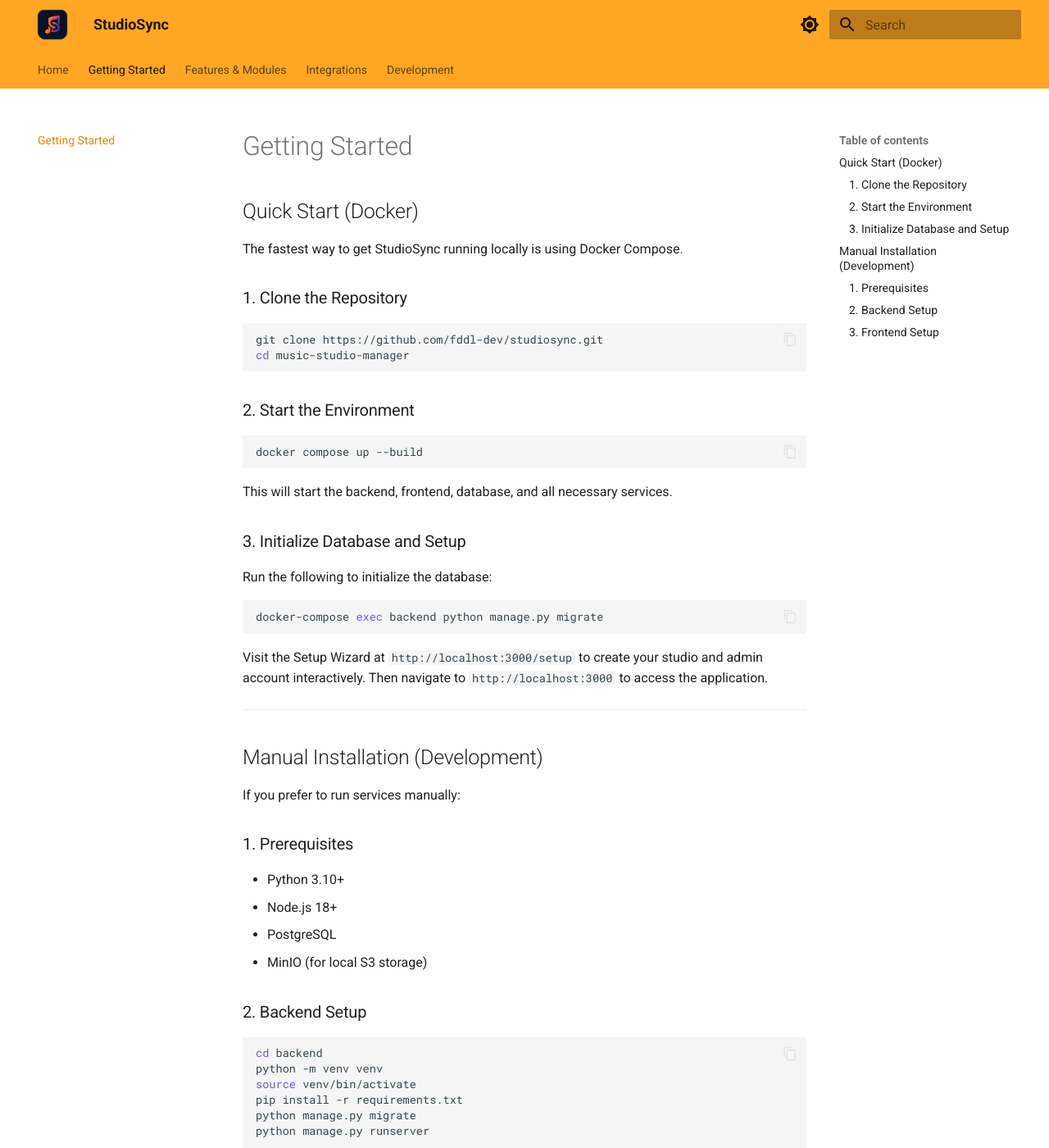
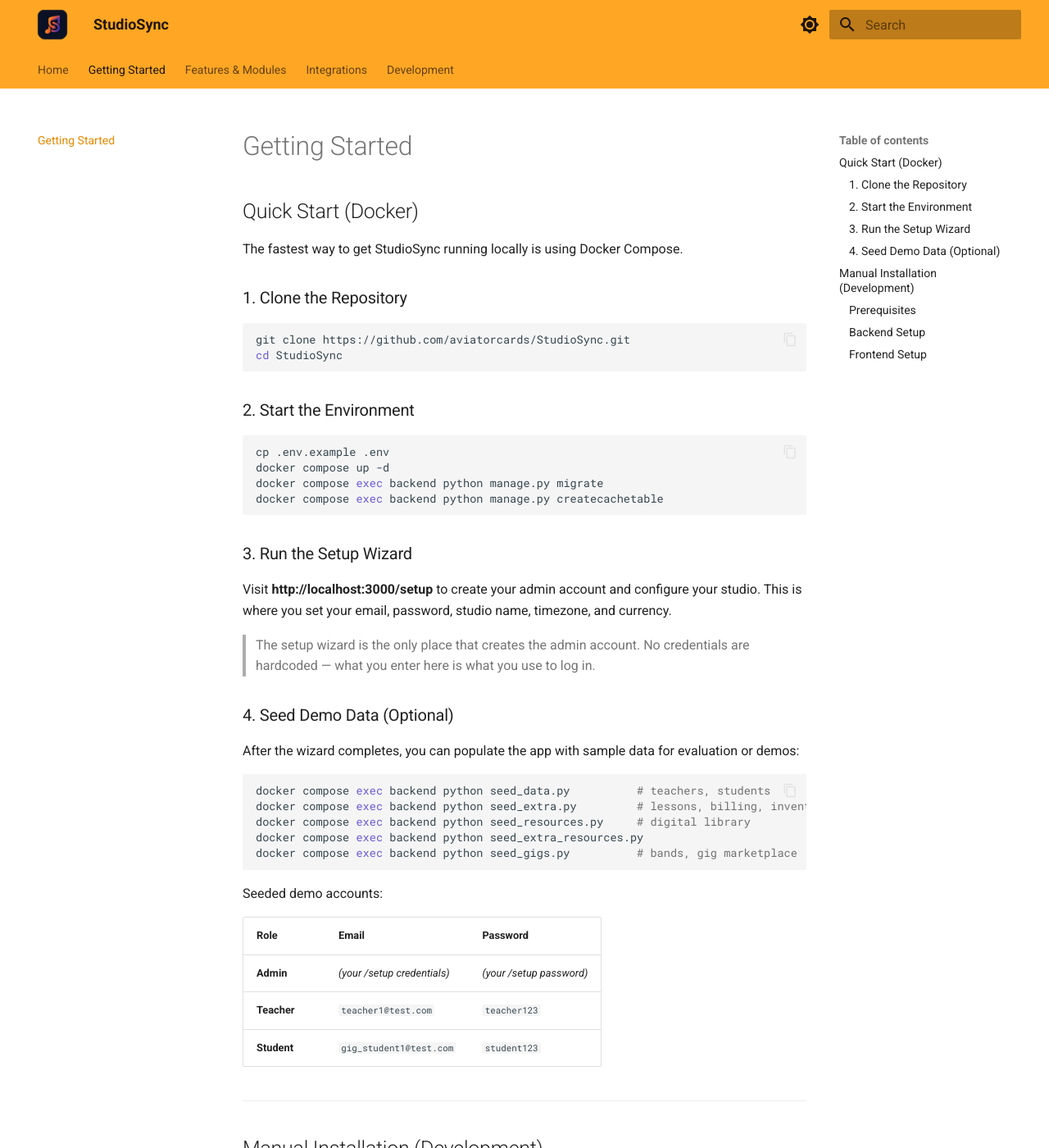
Before and after one commit to aviatorcards/StudioSync, an MkDocs documentation site: the page built from docs/getting-started.md, in a window 1280 px wide and 1400 px high. Shown: the whole window at 82% size. Built offline with MkDocs 1.6.1 and Material for MkDocs 9.7.7, drawn with Linux system fonts in a browser that asks for light colours; some of the changed text lies outside the part shown.

Commit message:
Remove hardcoded admin@demo.com; setup wizard owns admin creation
- seed_data.py no longer creates or migrates the admin user — it now
  finds the admin and studio created by /setup and errors out clearly
  if setup hasn't been run yet
- seed_extra.py drops the admin@demo.com preference in its admin lookup
- seed_gigs.py replaces random band/venue names with real 317booking
  data (The Static Palms, Ghost Meridian, Copper & The Rust, Voltage
  Drop; Vogue Theatre, Hi-Fi, Deluxe at Old National Centre, etc.)
- docker-compose.yml removes the seeder service that was auto-flushing
  and reseeding the DB every 24h
- Login page removes the hardcoded Admin quick-login button; Teacher
  and Student buttons remain
- scripts/init-demo.sh removes the inline admin@demo.com creation block
- README, QUICKSTART, docs/getting-started, and init-demo.sh all
  updated to document the /setup → seed workflow

Co-Authored-By: Claude Sonnet 4.6 <noreply@anthropic.com>

````diff
--- a/docs/getting-started.md
+++ b/docs/getting-started.md
@@ -7,58 +7,80 @@ The fastest way to get StudioSync running locally is using Docker Compose.
 ### 1. Clone the Repository
 
 ```bash
-git clone https://github.com/fddl-dev/studiosync.git
-cd music-studio-manager
+git clone https://github.com/aviatorcards/StudioSync.git
+cd StudioSync
 ```
 
 ### 2. Start the Environment
 
 ```bash
-docker compose up --build
+cp .env.example .env
+docker compose up -d
+docker compose exec backend python manage.py migrate
+docker compose exec backend python manage.py createcachetable
 ```
 
-This will start the backend, frontend, database, and all necessary services.
+### 3. Run the Setup Wizard
 
-### 3. Initialize Database and Setup
+Visit **http://localhost:3000/setup** to create your admin account and configure your studio. This is where you set your email, password, studio name, timezone, and currency.
 
-Run the following to initialize the database:
+> The setup wizard is the only place that creates the admin account. No credentials are hardcoded — what you enter here is what you use to log in.
+
+### 4. Seed Demo Data (Optional)
+
+After the wizard completes, you can populate the app with sample data for evaluation or demos:
 
 ```bash
-docker-compose exec backend python manage.py migrate
+docker compose exec backend python seed_data.py          # teachers, students
+docker compose exec backend python seed_extra.py         # lessons, billing, inventory
+docker compose exec backend python seed_resources.py     # digital library
+docker compose exec backend python seed_extra_resources.py
+docker compose exec backend python seed_gigs.py          # bands, gig marketplace
 ```
 
-Visit the Setup Wizard at `http://localhost:3000/setup` to create your studio and admin account interactively. Then navigate to `http://localhost:3000` to access the application.
+Seeded demo accounts:
+
+| Role | Email | Password |
+|---|---|---|
+| **Admin** | *(your /setup credentials)* | *(your /setup password)* |
+| **Teacher** | `teacher1@test.com` | `teacher123` |
+| **Student** | `gig_student1@test.com` | `student123` |
 
 ---
 
 ## Manual Installation (Development)
 
-If you prefer to run services manually:
+If you prefer to run services locally without Docker:
 
-### 1. Prerequisites
+### Prerequisites
 
-- Python 3.10+
-- Node.js 18+
+- Python 3.11+
+- Node.js 20+
 - PostgreSQL
-- MinIO (for local S3 storage)
+- Redis
 
-### 2. Backend Setup
+### Backend Setup
 
 ```bash
 cd backend
-python -m venv venv
-source venv/bin/activate
-pip install -r requirements.txt
-python manage.py migrate
-python manage.py runserver
+uv run python manage.py migrate
+uv run python manage.py createcachetable
+uv run python manage.py runserver   # runs on :8000
 ```
 
-### 3. Frontend Setup
+In a separate terminal, start the background task worker:
+
+```bash
+cd backend
+uv run python manage.py qcluster
+```
+
+### Frontend Setup
 
 ```bash
 cd frontend
 npm install
-npm run dev
+npm run dev   # runs on :3000
 ```
 
-Visit `http://localhost:3000` to see the application.
+Visit **http://localhost:3000/setup** to complete the setup wizard, then **http://localhost:3000** to use the app.
````
Also changed, not shown: QUICKSTART.md (+69 -125 lines), README.md (+18 -12 lines), docker-compose.yml (+0 -29 lines), 5 other files.
